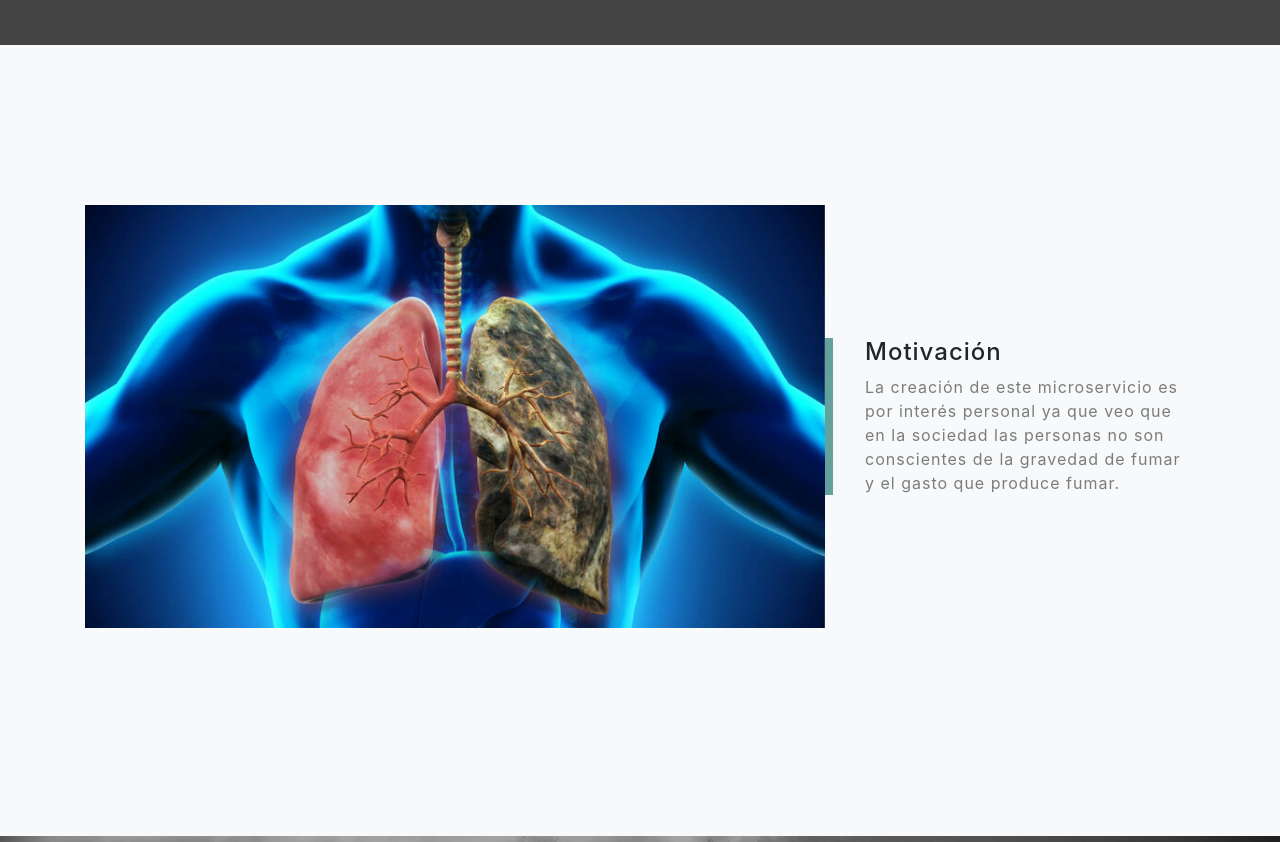
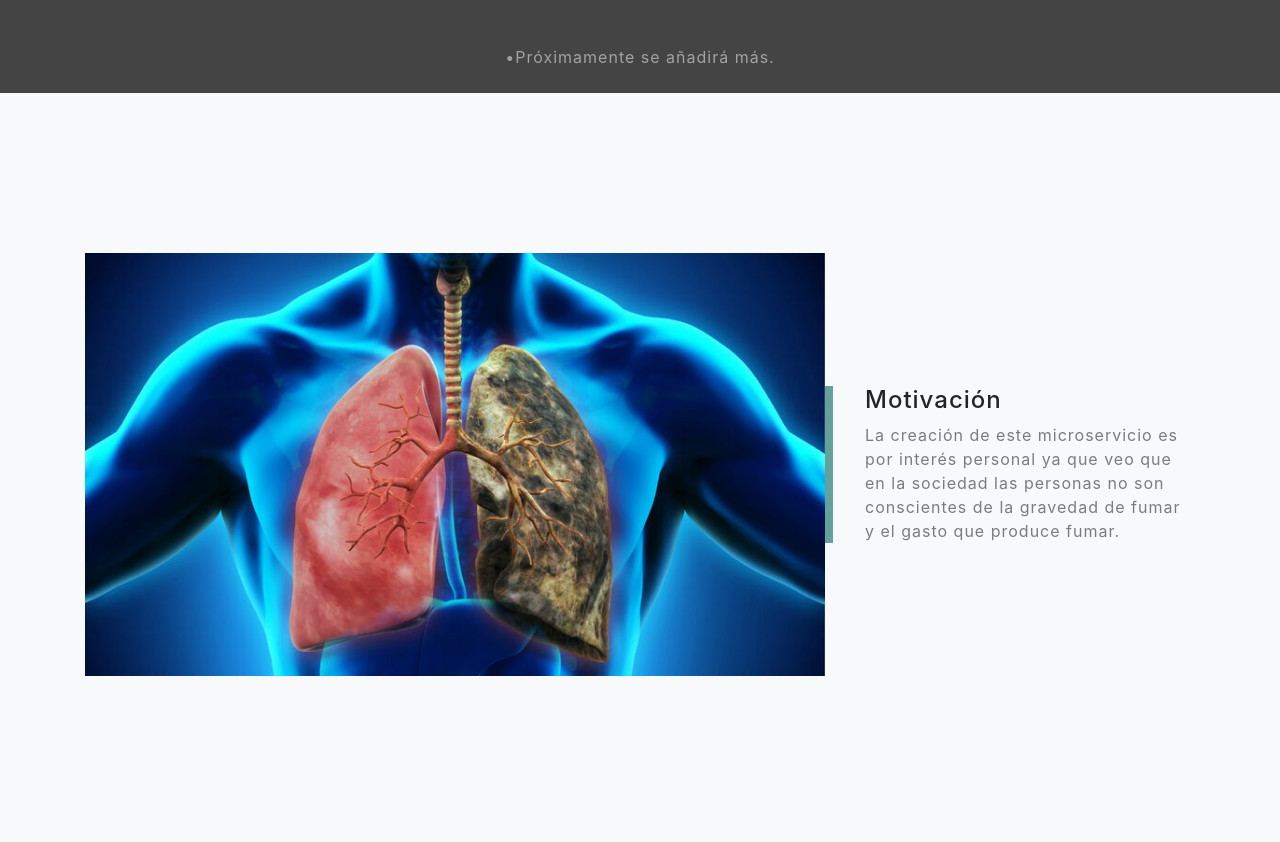
Before and after one commit to juaneml/Iv-nafeelapp, a website with bundled scripts: page index.html in a window 1280 px wide. Shown: the part 6093-6935 px from the top of the page. Built offline with nearby package versions, Linux system fonts and the light colour scheme.

Commit message:
update index.html

```diff
--- a/index.html
+++ b/index.html
@@ -207,7 +207,9 @@
 
 
 
-
+            <p class="text-white-50 mb-4">
+             &bull;Próximamente se añadirá más.
+            </p>
 
           </div>
       </div>
```
